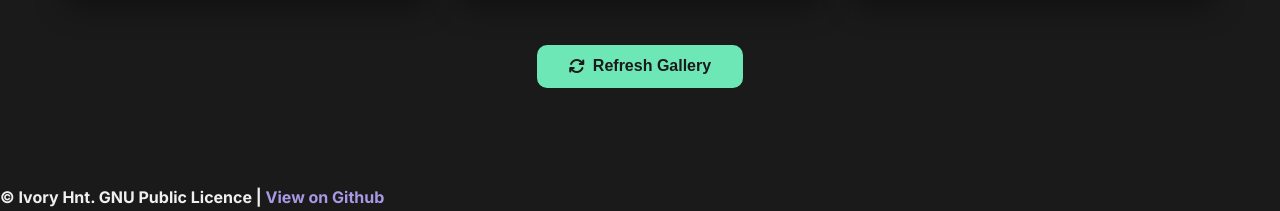
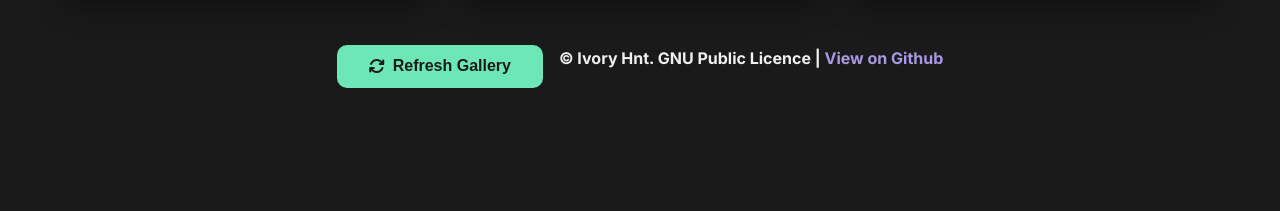
Before and after one commit to Sodiums-Templates/personal-website-template, a plain HTML site: page photography.html in a window 1280 px wide. Shown: the part 2382-2593 px from the top of the page. After the commit the page ends 2566 px from the top, so only its background shows below. Drawn offline with nearby package versions, Linux system fonts and the light colour scheme.

Commit message:
Update photography.html

```diff
--- a/photography.html
+++ b/photography.html
@@ -507,11 +507,12 @@
                 <!-- Photos will be loaded here dynamically -->
             </div>
 
-            <div class="gallery-controls" data-aos="fade-up" data-aos-delay="400">
+            <div class="gallery-controls" data-aos="fade-up" data-aos-delay="800">
                 <button class="refresh-btn" onclick="loadRandomPhotos()" aria-label="Load new random photos">
                     <i class="fas fa-refresh"></i>
                     <span>Refresh Gallery</span>
                 </button>
+                <h4>&copy Ivory Hnt. GNU Public Licence | <a href="https://github.com/Ivory-Hnt/sodium-website">View on Github</a></h4>
             </div>
         </section>
     </main>
@@ -536,7 +537,7 @@
     <!-- AOS Library JS -->
     <script src="https://unpkg.com/aos@2.3.1/dist/aos.js"></script>
 
-    <h4>&copy Ivory Hnt. GNU Public Licence | <a href="https://github.com/Ivory-Hnt/sodium-website">View on Github</a></h4>
+
 
     <script>
         let currentPhotos = [];
```
